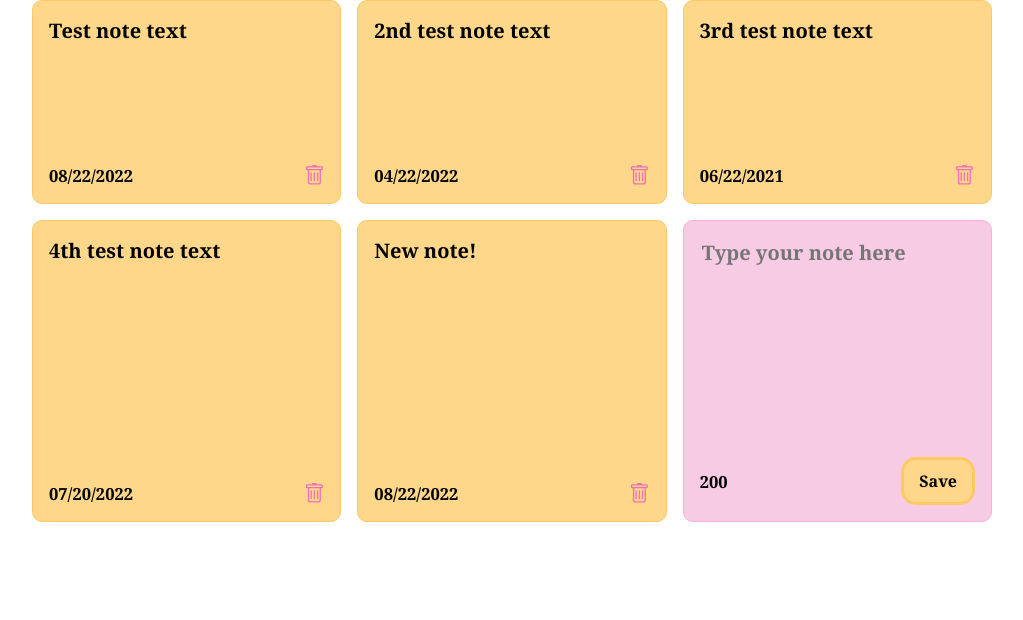
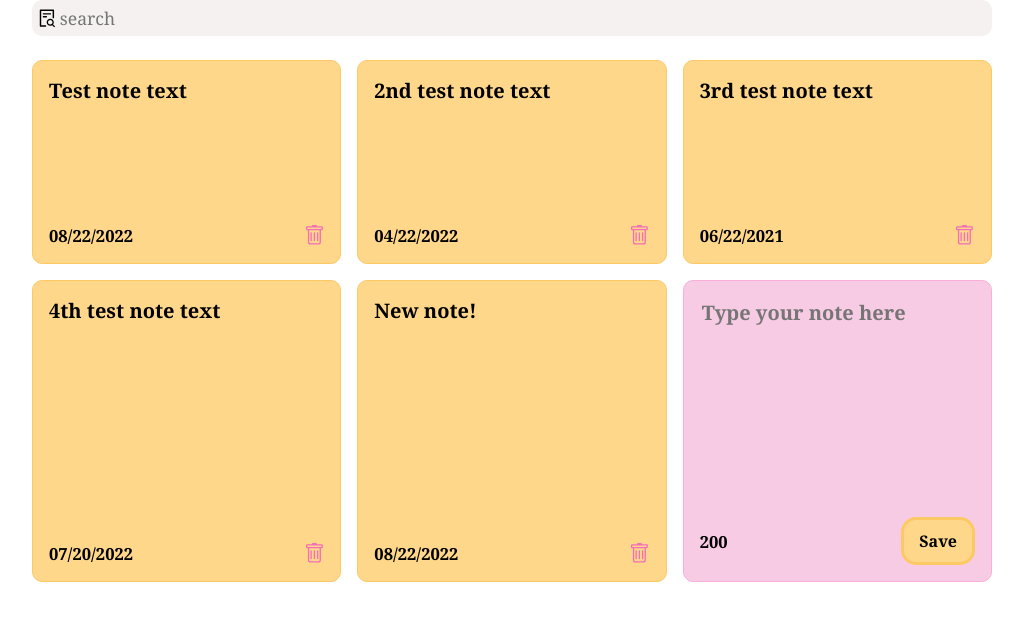
Before and after one commit to jdh2021/react-notes-app, a React (Create React App) app: page / in a window 1280 px wide. Shown: the top 620 px of the page, without its empty margins (128-1151 px from the left). Built offline with nearby package versions, Linux system fonts and the light colour scheme; the HTML template or start-up script is replaced by a standard one.

Commit message:
created Search component. imported to App.js and rendered on page. styled search area and input

```diff
--- a/src/App.js
+++ b/src/App.js
@@ -1,6 +1,7 @@
 import { useState } from 'react';
 import { nanoid } from 'nanoid';
 import NotesList from './components/NotesList';
+import Search from './components/Search';
 
 /* store most of state in top-level app component since states will rely on one another */
 const App = () => {
@@ -57,6 +58,7 @@ const App = () => {
     /* NotesList stored in state. need to pass notes variable to
         NotesList via props */
     <div className="container">
+      <Search />
       <NotesList
         notes={notes}
         handleAddNote={addNote}
--- a/src/components/Note.js
+++ b/src/components/Note.js
@@ -1,6 +1,6 @@
 import { BsTrash } from 'react-icons/bs';
 
-/* descture props passed in from NotesList to Note component */
+/* destructure props passed in from NotesList to Note component */
 const Note = ({id, text, date, handleDeleteNote}) => {
     return(
         <div className="note">
--- /dev/null
+++ b/src/components/Search.js
@@ -0,0 +1,13 @@
+import React from 'react';
+import { AiOutlineFileSearch } from 'react-icons/ai';
+
+const Search = () => {
+    return(
+        <div className="search">
+            <AiOutlineFileSearch className="search-icons" size="1.3em" />
+            <input type="text" placeholder="search"></input>
+        </div>
+    );
+};
+
+export default Search;
--- a/src/index.css
+++ b/src/index.css
@@ -81,3 +81,23 @@ textarea:focus {
   cursor: pointer;
   color: #f56eb8;
 }
+
+.search {
+  display: flex;
+  align-items: center;
+  background-color: rgb(246, 241, 241);
+  border-radius: 10px;
+  padding: 5px;
+  margin-bottom: 1.5em;
+}
+
+.search input {
+  border: none;
+  background-color: rgb(246, 241, 241);
+  font-family: Cambria, Cochin, Georgia, Times, 'Times New Roman', serif;
+  font-size: 1.1rem;
+}
+
+.search input:focus {
+  outline: none;
+}
```
